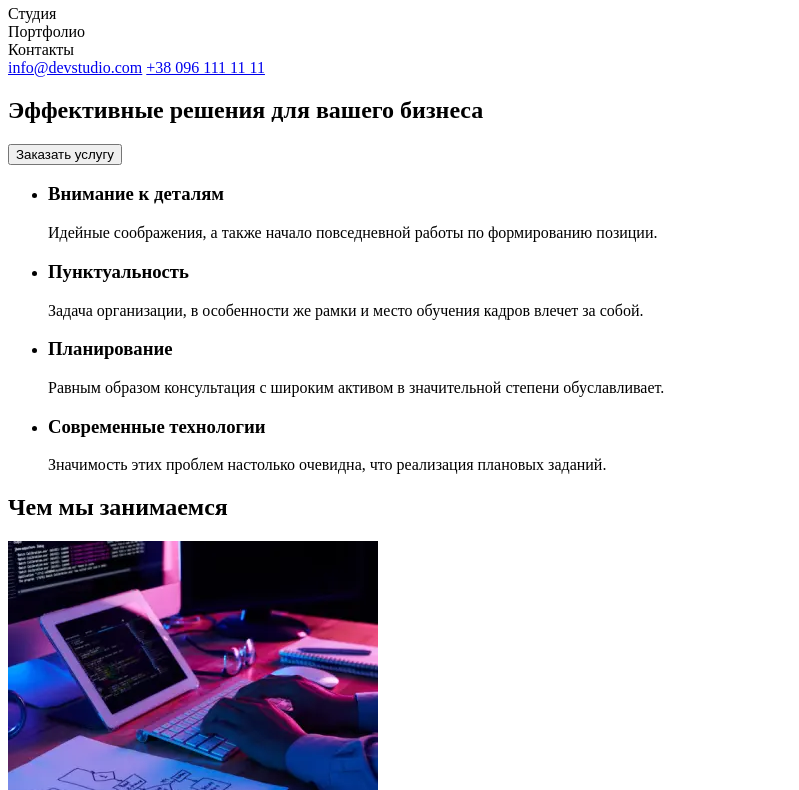
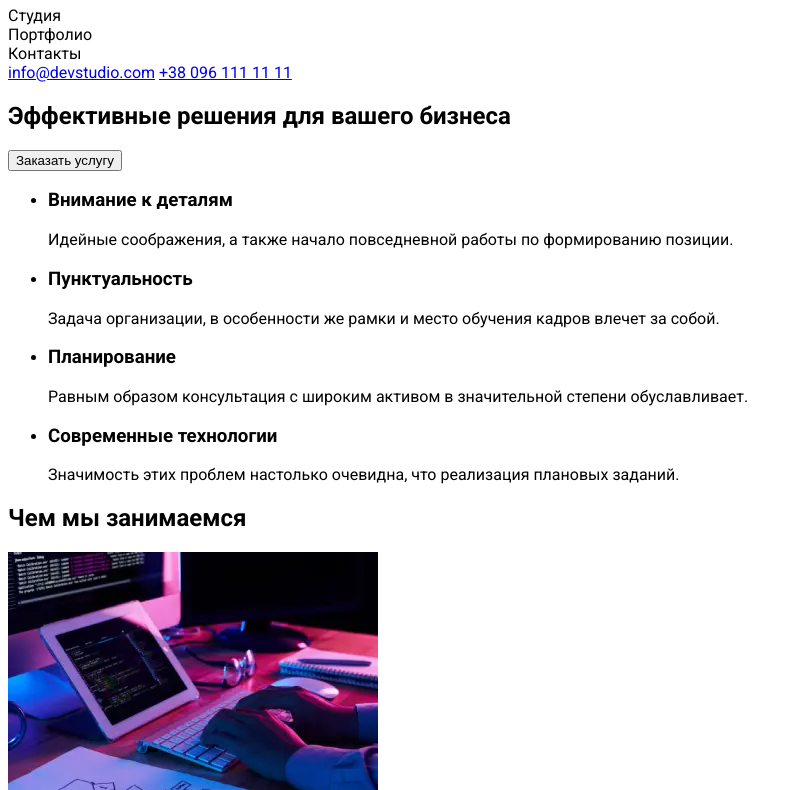
Before and after one commit to PavelKreitsberg/goit-markup-hw-01, a plain HTML site: page index.html in a window 1280 px wide. Shown: the part 75-865 px from the top of the page, without its empty margins (0-799 px from the left). Drawn offline with Linux system fonts and the light colour scheme.

Commit message:
Подключение шрифтов

```diff
--- a/css/styles.css
+++ b/css/styles.css
@@ -0,0 +1,3 @@
+body {
+  font-family: 'Roboto', sans-serif;
+}
--- a/index.html
+++ b/index.html
@@ -5,6 +5,10 @@
     <meta http-equiv="X-UA-Compatible" content="IE=edge">
     <meta name="viewport" content="width=device-width, initial-scale=1.0">
     <title>WebStudio</title>
+    <link rel="preconnect" href="https://fonts.googleapis.com">
+    <link rel="preconnect" href="https://fonts.gstatic.com" crossorigin>
+    <link href="https://fonts.googleapis.com/css2?family=Roboto:wght@400;500;700;900&display=swap" rel="stylesheet">
+    <link rel="stylesheet" href="/css/styles.css">
 </head>
 <body>
 
```
